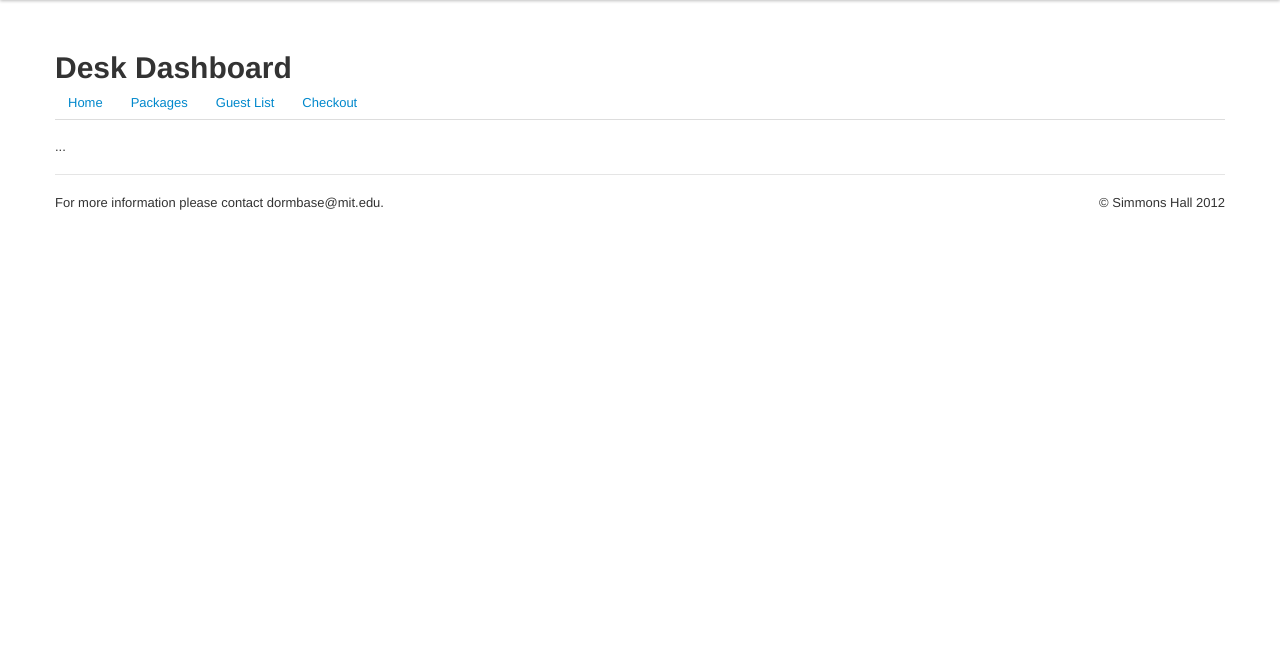
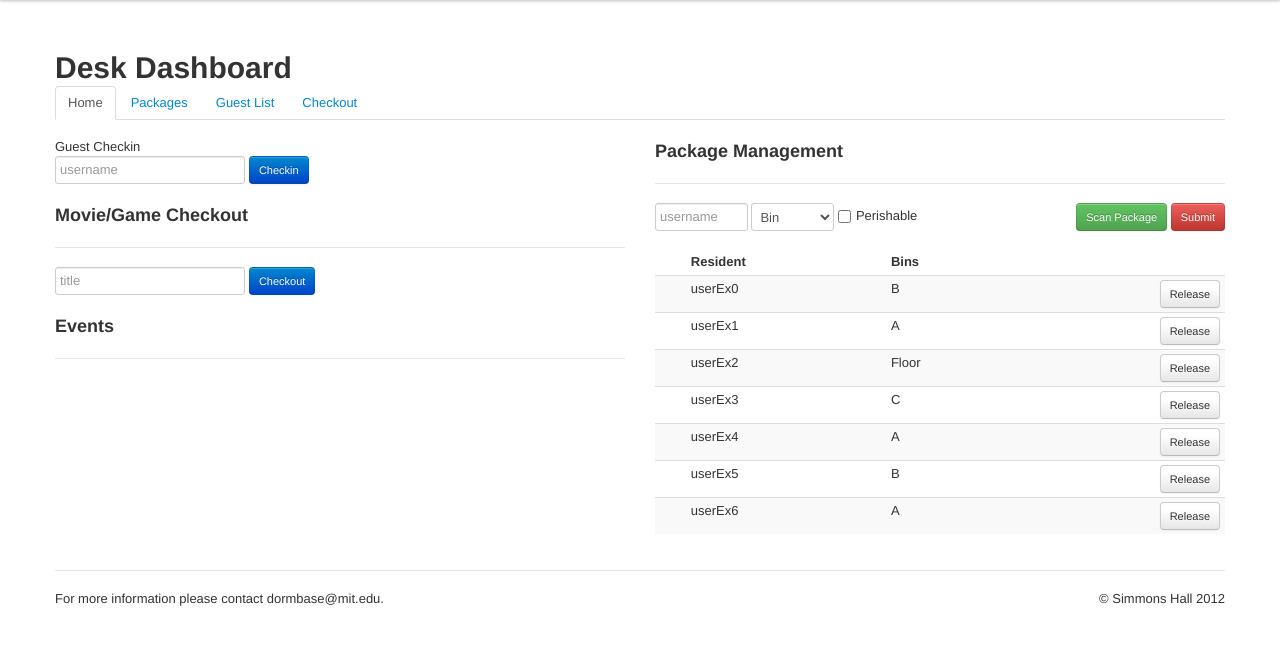
Before and after one commit to dormbase/dormbase, a Django app: page /packages/ in a window 1280 px wide. Shown: the part 40-685 px from the top of the page. Run offline with Django 3.2, Linux system fonts and the light colour scheme; parts of the project's set-up code (start-up, migrations or seed data) failed here and were passed over; some libraries are stand-ins or nearby versions.

Commit message:
package: changed perishable indicator, layed out desk dashboard

```diff
--- a/dormbase/package/views.py
+++ b/dormbase/package/views.py
@@ -8,17 +8,18 @@ class TestUser():
     def __init__(self):
         self.username = 'userEx'
         self.location = ''
-        self.perish = 'No'
+        self.perish = False
 
 def desk_worker(request):
     packages = []
     bins = ['A', 'B', 'C', 'D', 'Floor']
 
-    for i in xrange(1, random.randint(30,100)):
+    for i in xrange(0, random.randint(5,10)):
         u = TestUser()
         u.username += str(i)
-        print u.username
         u.location = bins[random.randint(0, (len(bins) - 1))]
+        if random.randint(0,5) == 5:
+            u.perish = True
         packages.append(u)
 
     payload = {'packages': packages}
--- a/dormbase/templates/package/package.html
+++ b/dormbase/templates/package/package.html
@@ -5,14 +5,83 @@
 
 <div >
 <ul class="nav nav-tabs">
-  <li><a href="#home" data-toggle="tab">Home</a></li>
+  <li class="active"><a href="#home" data-toggle="tab">Home</a></li>
   <li><a href="#packages" data-toggle="tab">Packages</a></li>
   <li><a href="#guest_list" data-toggle="tab">Guest List</a></li>
   <li><a href="#checkout" data-toggle="tab">Checkout</a></li>
 </ul>
 
 <div class="tab-content">
-  <div class="tab-pane active" id="home">...</div>
+  <div class="tab-pane active" id="home">
+    <div class="row-fluid">
+      <div class="span6">
+	  <label>Guest Checkin
+	  <form class="form-inline">
+	    <input type="text" class="input span4" placeholder="username">
+	    <button type="submit" class="btn btn-primary btn-small">Checkin</button>
+	  </form>
+	  </label>
+
+	<div class="row-fluid">
+	  <h3>Movie/Game Checkout</h3>
+	  <hr>
+	  <form class="form-inline">
+	    <input type="text" class="input span4" placeholder="title">
+	    <button type="submit" class="btn btn-primary btn-small">Checkout</button>
+	  </form>
+	</div>
+
+	<div class="row-fluid">
+	  <h3>Events</h3>
+	  <hr>
+	</div>
+      </div>
+
+      <div class="span6">
+	<h3>Package Management</h3>
+	<hr>
+	<form class="form-inline">
+	  <input type="text" class="input span2" placeholder="username">
+	  <select class="span2">
+	    <option>Bin</option>
+	    <option>A</option>
+	    <option>B</option>
+	    <option>C</option>
+	    <option>D</option>
+	    <option>Floor</option>
+	  </select>
+	  <label class="checkbox">
+	    Perishable<input type="checkbox">
+	  </label>
+	  <div class="pull-right">
+	    <button class="btn btn-success btn-small">Scan Package</button>
+	    <button class="btn btn-danger btn-small">Submit</button>
+	  </div>
+	</form>
+
+	<table class="table table-striped table-condensed">
+	  <thead>
+	    <tr>
+	      <th></th><th>Resident</th><th>Bins</th>
+	    </tr>
+	  </thead>
+	  <tbody>
+	    {% for r in packages %}
+	    <tr>
+	      <td>{% if r.perish %}<icon class="icon-leaf"></icon>{% endif %} </td>
+	      <td>{{r.username}}</td>
+	      <td>{{r.location}}</td>
+	      <td>
+		<button class="btn btn-small pull-right">Release</button>
+	      </td>
+	    </tr>
+	    {% endfor  %}
+	  </tbody>
+	</table>
+      </div>
+    </div>
+  </div>
+
   <div class="tab-pane" id="packages">
     <form class="form-inline pull-right">
       <input type="text" class="input" placeholder="username">
@@ -30,28 +99,8 @@
       <button class="btn btn-success">Scan Package</button>
       <button class="btn btn-danger">Submit</button>
     </form>
+  </div>
 
-      <table class="table table-striped table-condensed">
-	<thead>
-	  <tr>
-	    <th>Resident</th><th>Bins</th><th>Perishable</th>
-	  </tr>
-	</thead>
-	<tbody>
-	  {% for r in packages %}
-	  <tr>
-	    <td>{{r.username}}</td>
-	    <td>{{r.location}}</td>
-	    <td>{{r.perish}}</td>
-	    <td>
-	      <button class="btn btn-small pull-right">Release</button>
-	    </td>
-	  </tr>
-	  {% endfor  %}
-	</tbody>
-      </table>
-
-  </div>
   <div class="tab-pane" id="guest_list">...</div>
   <div class="tab-pane" id="checkout">...</div>
 </div>
```
